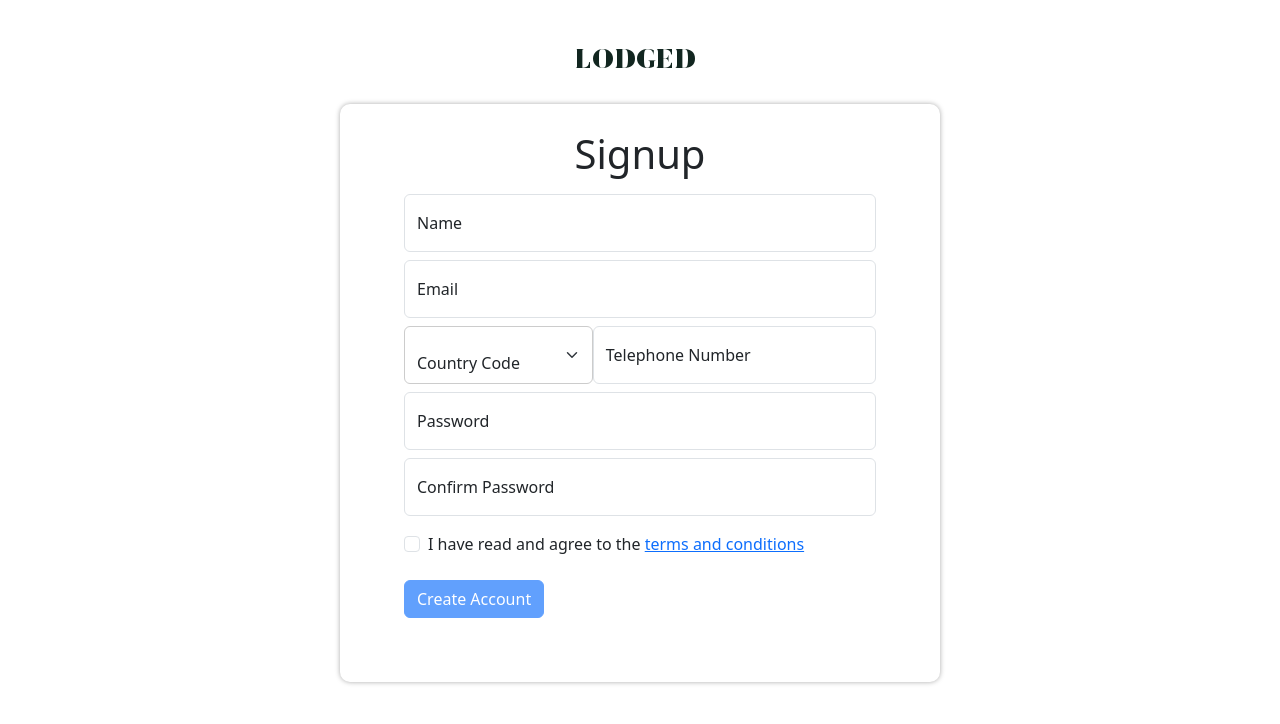
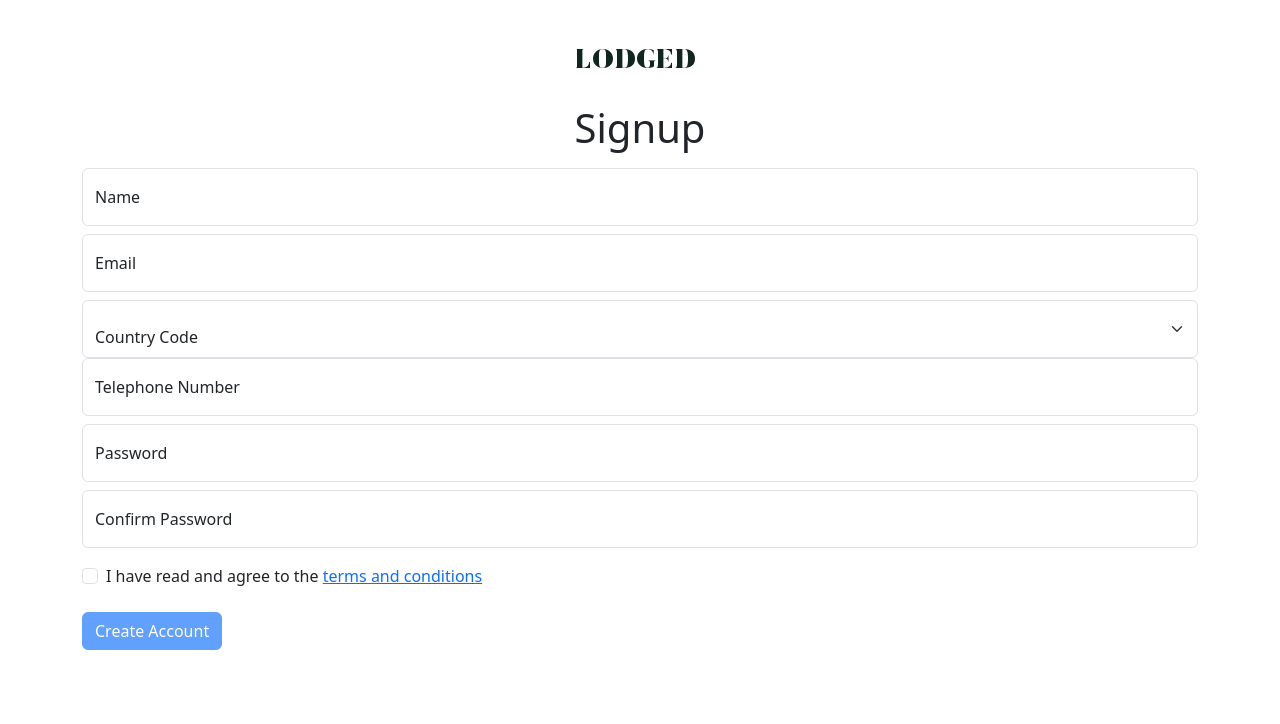
Before and after one commit to Bolang-Lonson/lodged, a React (Create React App) app: page /signup in a window 1280 px wide. Shown: the top 724 px of the page. Built offline with nearby package versions, Linux system fonts and the light colour scheme.

Commit message:
form validation

```diff
--- a/src/Components/Signup/signup.js
+++ b/src/Components/Signup/signup.js
@@ -1,63 +1,225 @@
-import './signup.css';
+import React, { useState } from 'react';
 import countries from './countrycodes.json';
 import 'bootstrap/dist/css/bootstrap.min.css';
-import drklogo from '../../Assets/Images/other/logo-char.png'
-import { useState } from 'react';
+import drklogo from '../../Assets/Images/other/logo-char.png';
 
 const Signup = () => {
+  const [formData, setFormData] = useState({
+    name: '',
+    email: '',
+    country: '',
+    phone: '',
+    password: '',
+    confirmPassword: '',
+  });
 
   const [isChecked, setIsChecked] = useState(false);
+  const [errors, setErrors] = useState({});
 
   const handleCheck = (event) => {
     setIsChecked(event.target.checked);
+  };
+
+  const handleSubmit = (e) => {
+    e.preventDefault();
+
+    const errors = {};
+
+    if (!formData.name) {
+      errors.name = 'Name is required.';
+    }
+
+    if (!formData.email) {
+      errors.email = 'Email address is required.';
+    } else if (!/\S+@\S+\.\S+/.test(formData.email)) {
+      errors.email = 'Please enter a valid email address.';
+    }
+
+    if (!formData.country) {
+      errors.country = 'Country is required.';
+    }
+
+    if (!formData.phone) {
+      errors.phone = 'Telephone number is required.';
+    }
+
+    if (!formData.password) {
+      errors.password = 'Password is required.';
+    } else if (formData.password.length < 6) {
+      errors.password = 'Password must be at least 6 characters long.';
+    }
+
+    if (formData.password !== formData.confirmPassword) {
+      errors.confirmPassword = 'Passwords do not match.';
+    }
+
+    if (!isChecked) {
+      errors.terms = 'Please agree to the terms and conditions.';
+    }
+
+    if (Object.keys(errors).length > 0) {
+      setErrors(errors);
+      return;
+    }
+
+    // Perform sign-up logic here
+    signUp();
+  };
+
+  function signUp() {
+    // Add your sign-up code here
   }
 
   return (
     <div>
-            <div className='logo-box pt-4'><img src={drklogo} alt='...'/></div>
-            <div className="container-sm box">
-                <h1 className="text-center mb-3">Signup</h1>
-                <form action="/signup" method="post">
-                    <div className="form-floating my-2">
-                        <label htmlFor="name">Name</label>
-                        <input type="text" className="form-control" id="name" name="name" placeholder="Enter your name"/>
+      <div className='logo-box pt-4'>
+        <img src={drklogo} alt='...' />
       </div>
-                    <div className="form-floating my-2">
-                        <label htmlFor="emailDisabled">Email</label>
-                        <input type="email" className="form-control" id="emailDisabled" name="email" placeholder="Enter your email"/>
+      <div className='container-sm box'>
+        <h1 className='text-center mb-3'>Signup</h1>
+        <form onSubmit={handleSubmit}>
+          <div className='form-floating my-2'>
+            <label htmlFor='name'>Name</label>
+            <input
+              type='text'
+              className={`form-control ${errors.name ? 'is-invalid' : ''}`}
+              id='name'
+              name='name'
+              placeholder='Enter your name'
+              value={formData.name}
+              onChange={(e) =>
+                setFormData({ ...formData, name: e.target.value })
+              }
+            />
+            {errors.name && (
+              <div className='invalid-feedback'>{errors.name}</div>
+            )}
           </div>
-                    <div className="form-floating my-2 telly">
-                        <select id="country-selector" name="country" className='form-select'>
-                            <option value="">Country Code</option>
+          <div className='form-floating my-2'>
+            <label htmlFor='email'>Email</label>
+            <input
+              type='email'
+              className={`form-control ${errors.email ? 'is-invalid' : ''}`}
+              id='email'
+              name='email'
+              placeholder='Enter your email'
+              value={formData.email}
+              onChange={(e) =>
+                setFormData({ ...formData, email: e.target.value })
+              }
+            />
+            {errors.email && (
+              <div className='invalid-feedback'>{errors.email}</div>
+            )}
+          </div>
+          <div className='form-floating my-2 telly'>
+            <select
+              id='country-selector'
+              name='country'
+              className={`form-select ${
+                errors.country ? 'is-invalid' : ''
+              }`}
+              value={formData.country}
+              onChange={(e) =>
+                setFormData({ ...formData, country: e.target.value })
+              }
+            >
+              <option value=''>Country Code</option>
               {countries.map((country, index) => (
                 <option key={index} value={country.dial_code}>
                   {country.dial_code} - {country.name}({country.code})
                 </option>
-                            )
+              ))}
+            </select>
+            {errors.country && (
+              <div className='invalid-feedback'>{errors.country}</div>
             )}
-                        </select>
             <div className='form-floating number'>
-                            <label htmlFor="phone">Telephone Number</label>
-                            <input type="tel" className="form-control" id="phone" name="phone" placeholder="Enter your telephone number"/>
+              <label htmlFor='phone'>Telephone Number</label>
+              <input
+                type='tel'
+                className={`form-control ${errors.phone ? 'is-invalid' : ''}`}
+                id='phone'
+                name='phone'
+                placeholder='Enter your telephone number'
+                value={formData.phone}
+                onChange={(e) =>
+                  setFormData({ ...formData, phone: e.target.value })
+                }
+              />
+              {errors.phone && (
+                <div className='invalid-feedback'>{errors.phone}</div>
+              )}
             </div>
           </div>
-                    <div className="form-floating my-2">
-                        <label htmlFor="password">Password</label>
-                        <input type="password" className="form-control" id="password" name="password" placeholder="Enter your password"/>
+          <div className='form-floating my-2'>
+            <label htmlFor='password'>Password</label>
+            <input type='password'
+              className={`form-control ${
+                errors.password ? 'is-invalid' : ''
+              }`}
+              id='password'
+              name='password'
+              placeholder='Enter your password'
+              value={formData.password}
+              onChange={(e) =>
+                setFormData({ ...formData, password: e.target.value })
+              }
+            />
+            {errors.password && (
+              <div className='invalid-feedback'>{errors.password}</div>
+            )}
           </div>
-                    <div className="form-floating my-2">
-                        <label htmlFor="confirmPassword">Confirm Password</label>
-                        <input type="password" className="form-control" id="confirmPassword" name="confirmPassword" placeholder="Confirm your password"/>
+          <div className='form-floating my-2'>
+            <label htmlFor='confirmPassword'>Confirm Password</label>
+            <input
+              type='password'
+              className={`form-control ${
+                errors.confirmPassword ? 'is-invalid' : ''
+              }`}
+              id='confirmPassword'
+              name='confirmPassword'
+              placeholder='Confirm your password'
+              value={formData.confirmPassword}
+              onChange={(e) =>
+                setFormData({ ...formData, confirmPassword: e.target.value })
+              }
+            />
+            {errors.confirmPassword && (
+              <div className='invalid-feedback'>
+                {errors.confirmPassword}
               </div>
-                    <div className="form-check my-3">
-                        <input type="checkbox" className="form-check-input" id="rem-check" checked={isChecked} onChange={handleCheck}/>
-                        <label className="form-check-label" htmlFor="rem-check">I have read and agree to the <a href='/termsandcoditions'>terms and conditions</a></label>
+            )}
           </div>
-                    <button type="submit" className="btn btn-primary mt-2" disabled={!isChecked}>Create Account</button>
+          <div className='form-check my-3'>
+            <input
+              type='checkbox'
+              className={`form-check-input ${
+                errors.terms ? 'is-invalid' : ''
+              }`}
+              id='rem-check'
+              checked={isChecked}
+              onChange={handleCheck}
+            />
+            <label className='form-check-label' htmlFor='rem-check'>
+              I have read and agree to the{' '}
+              <a href='/termsandcoditions'>terms and conditions</a>
+            </label>
+            {errors.terms && (
+              <div className='invalid-feedback'>{errors.terms}</div>
+            )}
+          </div>
+          <button
+            type='submit'
+            className='btn btn-primary mt-2'
+            disabled={!isChecked}
+          >
+            Create Account
+          </button>
         </form>
       </div>
     </div>
-    )
-}
+  );
+};
 
-export default Signup
+export default Signup;
```
Lines whose indentation alone changed are shown as unchanged.
